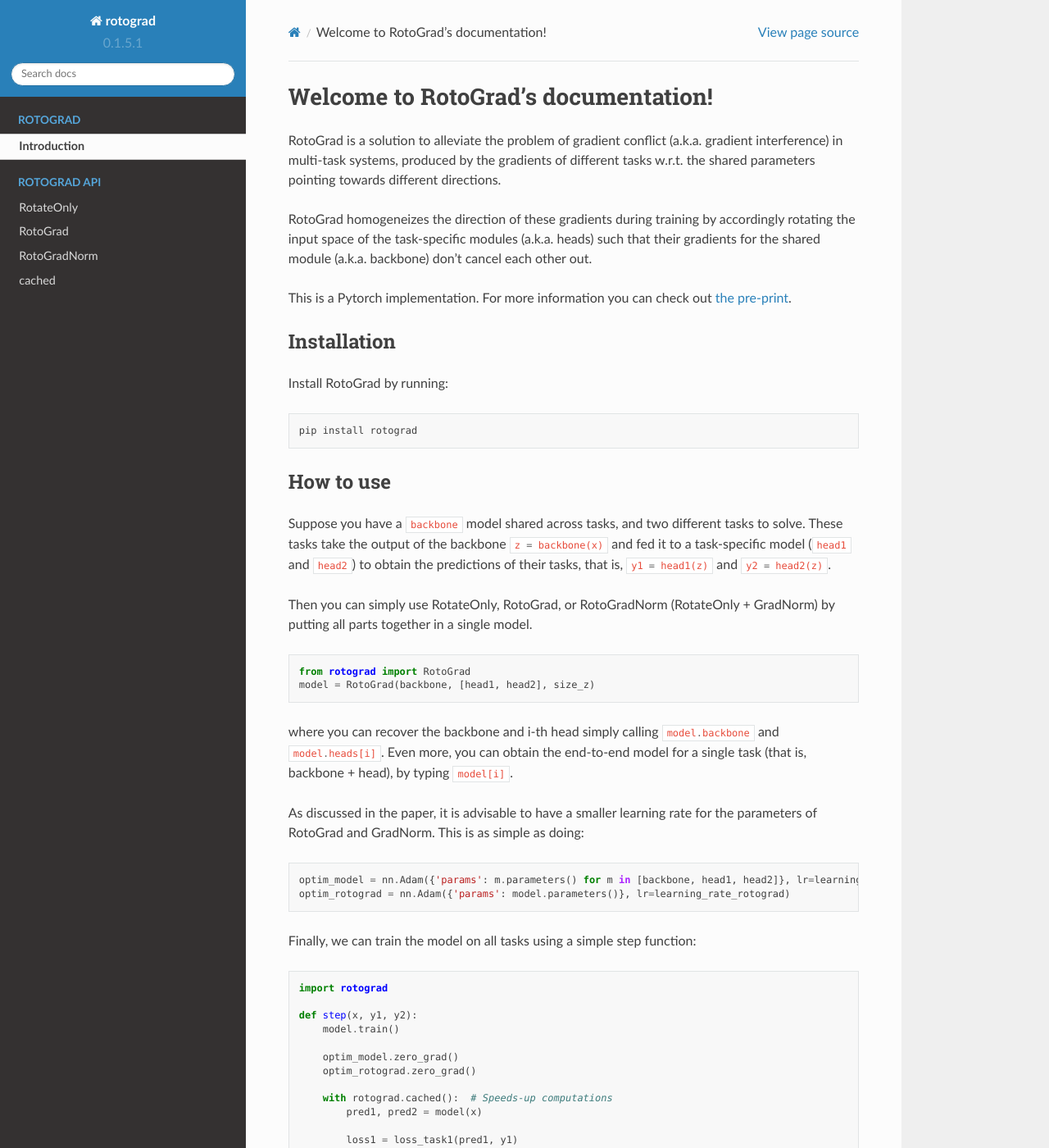
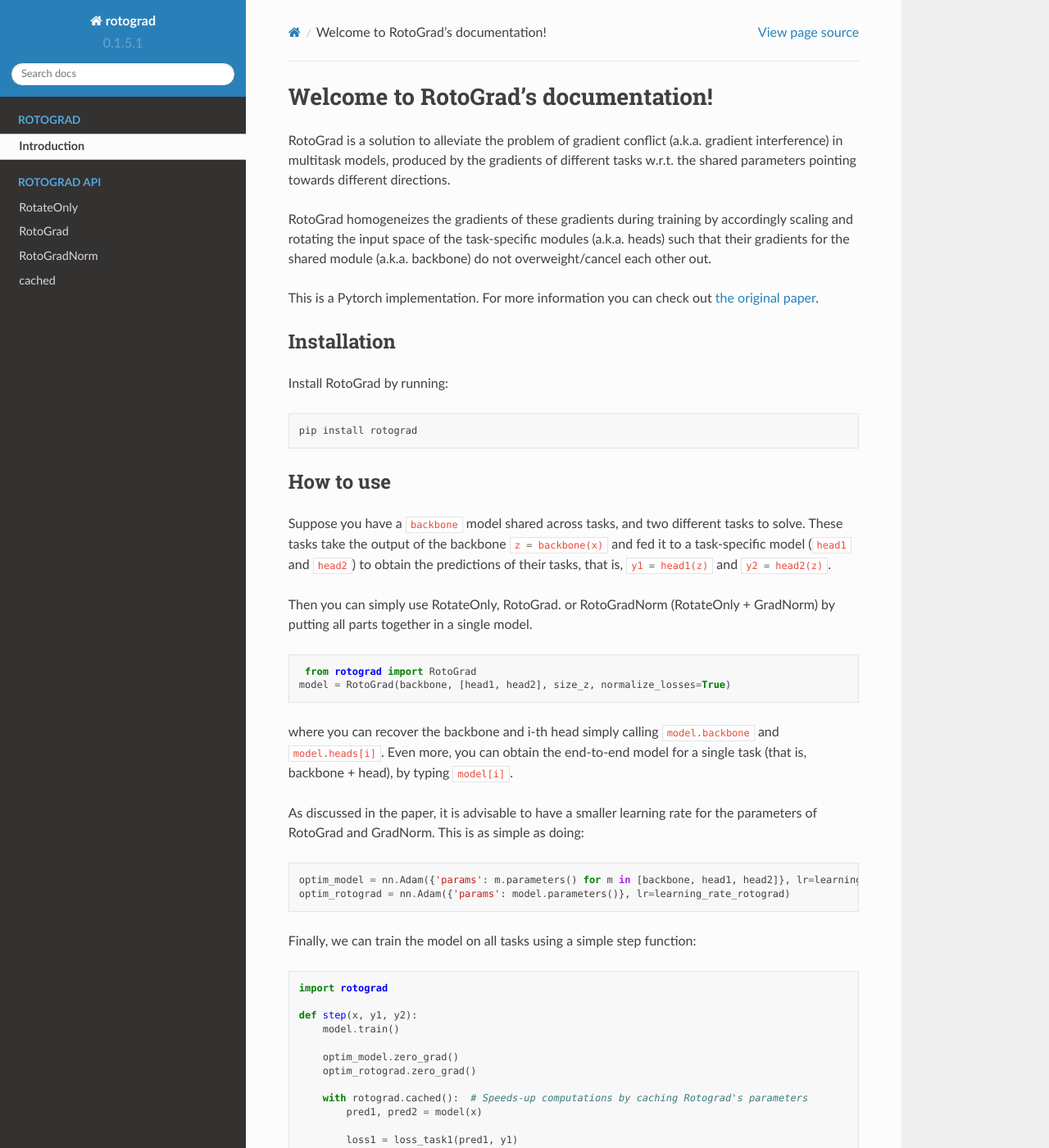
Before and after one commit to adrianjav/rotograd, a Sphinx documentation site: the page built from docs/index.rst, in a window 1280 px wide and 1400 px high. Shown: the whole window at 82% size. Built offline with Sphinx 7.4.7 and the Read the Docs theme 2.0.0, drawn with Linux system fonts in a browser that asks for light colours; some of the changed text lies outside the part shown.

Commit message:
updated docs

```diff
--- a/docs/conf.py
+++ b/docs/conf.py
@@ -13,9 +13,10 @@
 import os
 import sys
 
+# sys.path.insert(0, os.path.abspath('../rotograd'))
+sys.path.insert(0, os.path.abspath('..'))
 import rotograd
 
-sys.path.insert(0, os.path.abspath('../rotograd'))
 
 
 # -- Project information -----------------------------------------------------
--- a/docs/index.rst
+++ b/docs/index.rst
@@ -28,14 +28,14 @@
 =====================================
 
 |project| is a solution to alleviate the problem of gradient conflict (a.k.a.
-gradient interference) in multi-task systems, produced by the gradients of different tasks
+gradient interference) in multitask models, produced by the gradients of different tasks
 w.r.t. the shared parameters pointing towards different directions.
 
-|project| homogeneizes the direction of these gradients during training by accordingly rotating
+|project| homogeneizes the gradients of these gradients during training by accordingly scaling and rotating
 the input space of the task-specific modules (a.k.a. heads) such that their gradients for the
-shared module (a.k.a. backbone) don't cancel each other out.
+shared module (a.k.a. backbone) do not overweight/cancel each other out.
 
-This is a Pytorch implementation. For more information you can check out `the pre-print`_.
+This is a Pytorch implementation. For more information you can check out `the original paper`_.
 
 
 Installation
@@ -50,16 +50,18 @@
 How to use
 ----------
 
-Suppose you have a :python:`backbone` model shared across tasks, and two different tasks to solve. These tasks take the output of the backbone :python:`z = backbone(x)` and fed it to a task-specific model (:python:`head1` and :python:`head2`) to obtain the predictions of their tasks, that is,
+Suppose you have a :python:`backbone` model shared across tasks, and two different tasks to solve. These tasks take the
+output of the backbone :python:`z = backbone(x)` and fed it to a task-specific model (:python:`head1`
+and :python:`head2`) to obtain the predictions of their tasks, that is,
 :python:`y1 = head1(z)` and :python:`y2 = head2(z)`.
 
-Then you can simply use RotateOnly, RotoGrad, or RotoGradNorm (RotateOnly + GradNorm) by putting all parts together
-in a single model.
+Then you can simply use RotateOnly, RotoGrad. or RotoGradNorm (RotateOnly + GradNorm) by putting all parts together in
+a single model.
 
 .. code-block:: python
 
     from rotograd import RotoGrad
-    model = RotoGrad(backbone, [head1, head2], size_z)
+   model = RotoGrad(backbone, [head1, head2], size_z, normalize_losses=True)
 
 where you can recover the backbone and i-th head simply calling :python:`model.backbone` and
 :python:`model.heads[i]`. Even more, you can obtain the end-to-end model for a single task (that is,
@@ -70,34 +72,34 @@
 
 .. code-block:: python
 
-    optim_model = nn.Adam({'params': m.parameters() for m in [backbone, head1, head2]}, lr=learning_rate_model)
-    optim_rotograd = nn.Adam({'params': model.parameters()}, lr=learning_rate_rotograd)
+   optim_model = nn.Adam({'params': m.parameters() for m in [backbone, head1, head2]}, lr=learning_rate_model)
+   optim_rotograd = nn.Adam({'params': model.parameters()}, lr=learning_rate_rotograd)
 
 
 Finally, we can train the model on all tasks using a simple step function:
 
 .. code-block:: python
 
-    import rotograd
+   import rotograd
 
-    def step(x, y1, y2):
-        model.train()
+   def step(x, y1, y2):
+       model.train()
 
-        optim_model.zero_grad()
-        optim_rotograd.zero_grad()
+       optim_model.zero_grad()
+       optim_rotograd.zero_grad()
 
-        with rotograd.cached():  # Speeds-up computations
-            pred1, pred2 = model(x)
+       with rotograd.cached():  # Speeds-up computations by caching Rotograd's parameters
+           pred1, pred2 = model(x)
 
-            loss1 = loss_task1(pred1, y1)
-            loss2 = loss_task2(pred2, y2)
+           loss1 = loss_task1(pred1, y1)
+           loss2 = loss_task2(pred2, y2)
 
-            model.backward([loss1, loss2])
+           model.backward([loss1, loss2])
 
-        optim_model.step()
-        optim_rotograd.step()
+       optim_model.step()
+       optim_rotograd.step()
 
-        return loss1, loss2
+       return loss1, loss2
 
 
 Contribute
@@ -131,7 +134,7 @@
 .. References and variables
 
 .. |project| replace:: RotoGrad
-.. _the pre-print: https://arxiv.org/abs/2103.02631
+.. _the original paper: https://arxiv.org/abs/2103.02631
 
 
 .. Indices and tables
```
Also changed, not shown: other parts of docs/index.rst (+7 -6 lines), README.md (+1 -1 lines), 1 other file.
